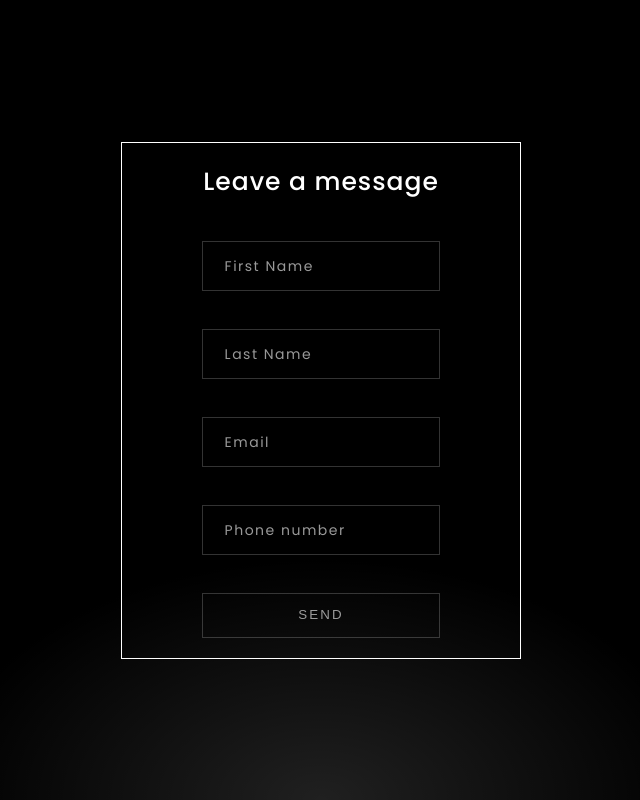
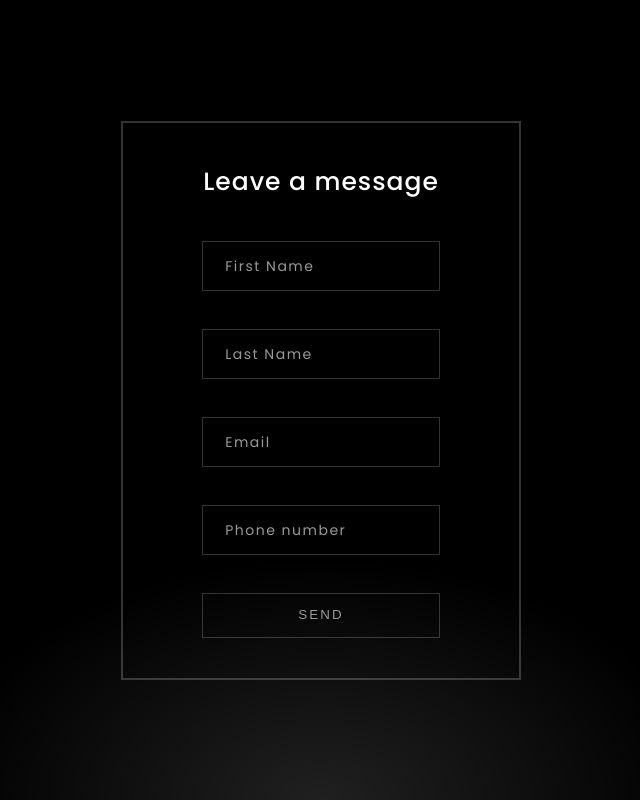
Before and after one commit to EwelinaKopacz/Form-Validation-React, a React (Create React App) app: page / in a window 1280 px wide. Shown: the whole page, without its empty margins (319-959 px from the left). Built offline with nearby package versions, Linux system fonts and the light colour scheme.

Commit message:
modification in color of border

```diff
--- a/src/components/Form/Form.styled.js
+++ b/src/components/Form/Form.styled.js
@@ -6,7 +6,8 @@ const FormWrapper = styled.div`
     justify-content:center;
     align-items: center;
     width: 400px;
-    border: 1px solid white;
+    border: 0.2rem solid rgba(255, 255, 255, 0.2);
+    padding:2rem 0;
     position: relative;
 
 `;
```
